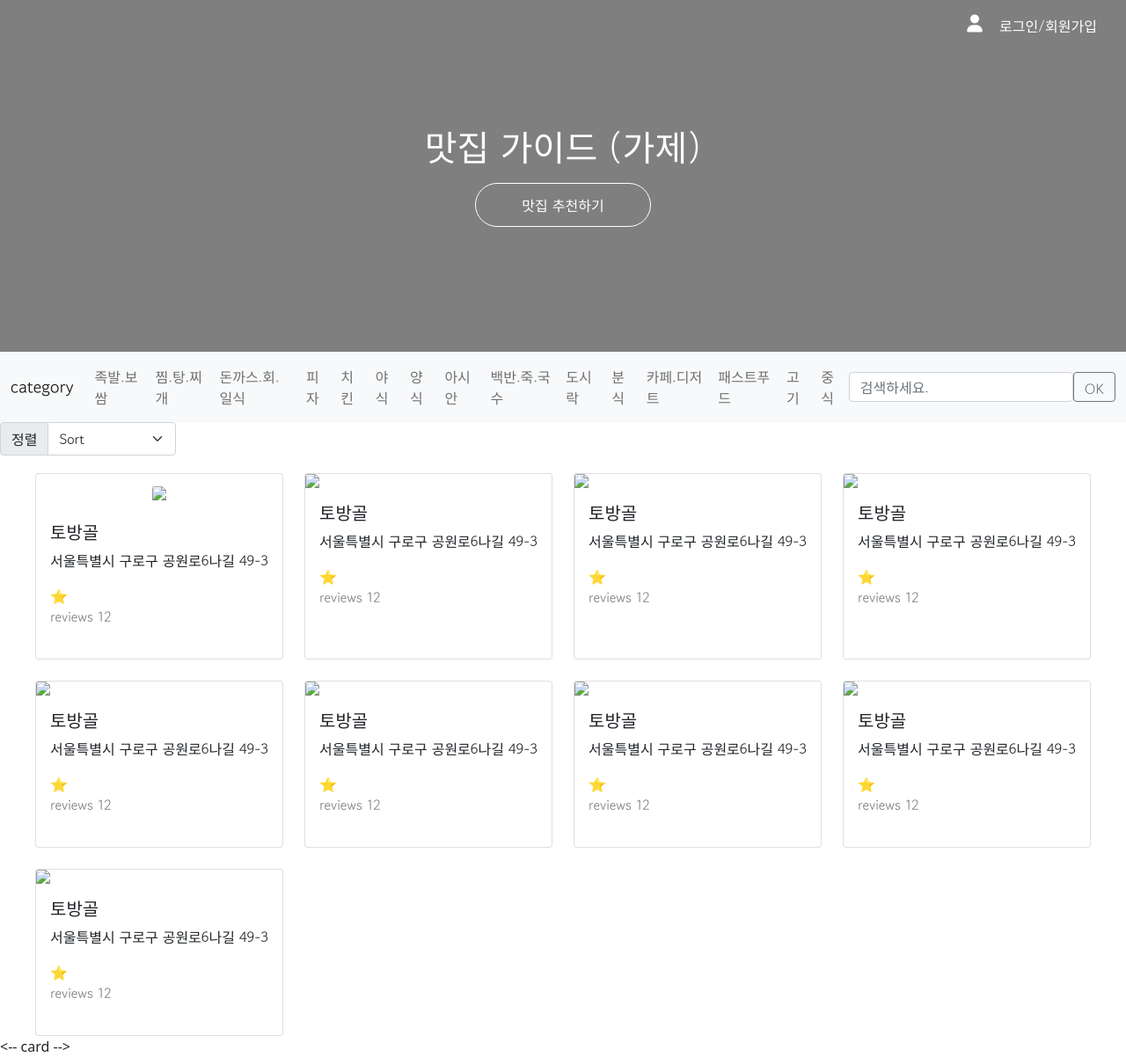
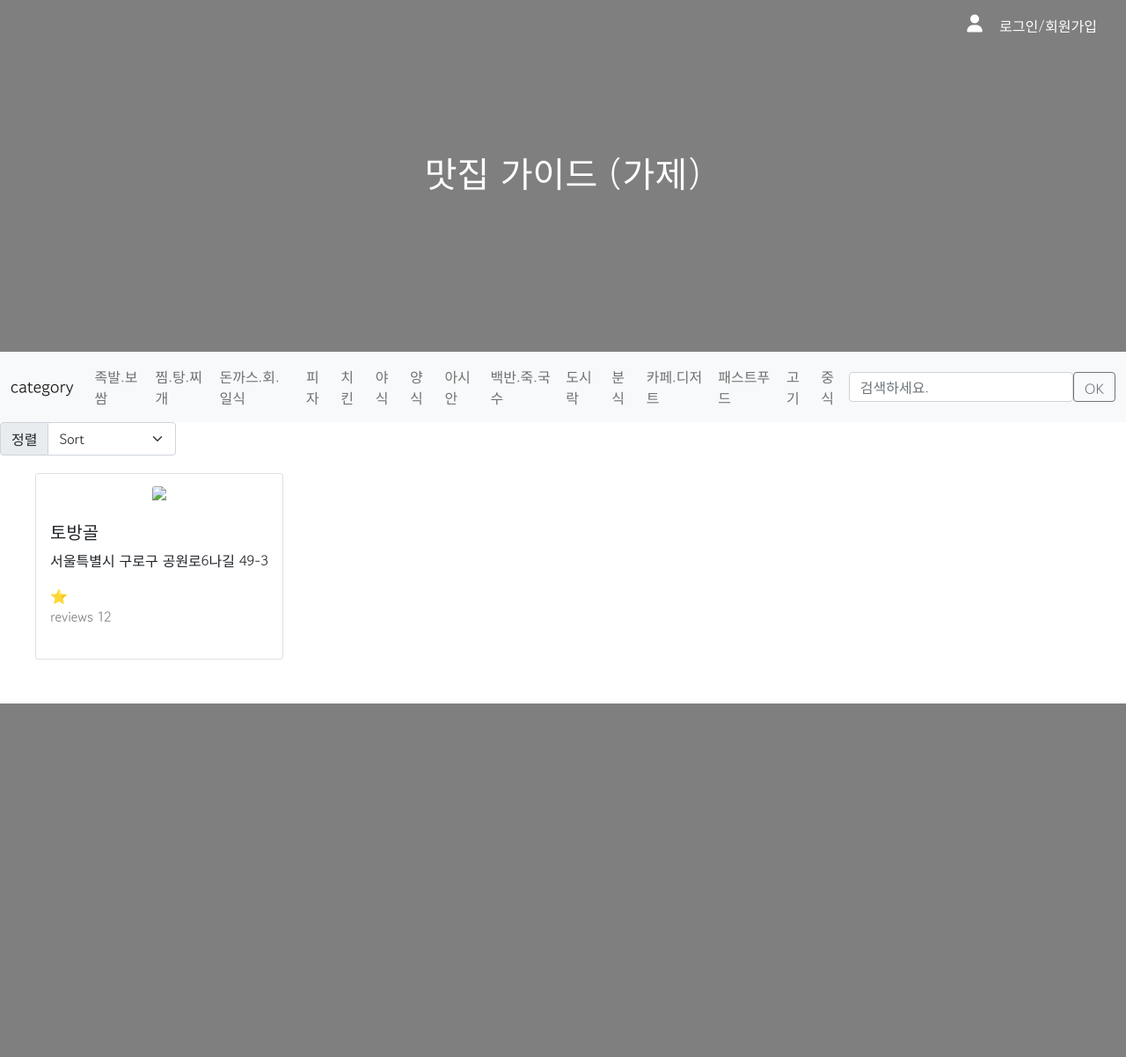
Before and after one commit to hm5938/-, a Flask app: page / in a window 1280 px wide. Shown: the whole page at 88% size. After the commit the page ends 800 px from the top, so only its background shows below. Run offline with Flask 2, Linux system fonts and the light colour scheme; some libraries are stand-ins or nearby versions.

Commit message:
1. 비회원 맛집 등록, 리뷰 등록 불가 처리 2. 카드 정렬 뼈대

```diff
--- a/app.py
+++ b/app.py
@@ -62,7 +62,7 @@ def login():
     if result is not None:
         payload = {
             'id': id_receive,
-            'exp': datetime.utcnow() + timedelta(seconds=10) # 30분 후 만료
+            'exp': datetime.utcnow() + timedelta(minutes=30) # 30분 후 만료
         }
 
         token = jwt.encode(payload, SECRET_KEY, algorithm='HS256')
@@ -80,11 +80,6 @@ def api_valid():
     try:
         payload = jwt.decode(token_receive, SECRET_KEY, algorithms=['HS256'])
 
-        # payload 안에 id가 들어있습니다. 이 id로 유저정보를 찾습니다.
-        # userinfo = db.user.find_one({'id': payload['id']}, {'_id': 0})
-
-        # 맛집 추천 코드
-
         return
     except jwt.ExpiredSignatureError:
         # 위를 실행했는데 만료시간이 지났으면 에러가 납니다.
@@ -93,5 +88,13 @@ def api_valid():
         return jsonify({'result': 'fail', 'msg': '로그인 정보가 존재하지 않습니다.'})
 
 
+@app.route('/sort_places', methods=['GET'])
+def sort_places():
+    sort_receive = request.args.get('sort_give')
+    sorted_list = list(db.places.find({},{'_id':False}).sort("sort_receive", -1))
+
+    return jsonify({'result': 'success'})
+
+
 if __name__ == '__main__':
     app.run('0.0.0.0', port=5000, debug=True)
--- a/templates/comb.html
+++ b/templates/comb.html
@@ -334,6 +330,20 @@
             alert('로그아웃!')
             window.location.href='/'
           }
+
+        function send_value(val) {
+            let selected = val
+
+            $.ajax({
+                type: "GET",
+                url: "/sort_places?sort_give=" + selected,
+                data: {},
+                success: function (response) {
+                    console.log(response)
+                }
+            });
+
+        }
     </script>
 </head>
 <body>
@@ -457,7 +467,9 @@
     </div>
 
     <h1>맛집 가이드 (가제) </h1>
-    <button onclick="open_box()">맛집 추천하기</button>
+    {% if user_info is defined %}
+        <button onclick="open_box()">맛집 추천하기</button>
+    {% endif %}
 </div>
 
 <!--카테고리 네이게이션바-->
@@ -528,14 +540,14 @@
 </div>
 <!--리뷰, 별점 정렬-->
 <div class="sort">
-    <div class="input-group mb-3" style="width : 200px;">
+    <form class="input-group mb-3" style="width : 200px;">
         <label class="input-group-text" for="inputGroupSelect01">정렬</label>
-        <select class="form-select" id="inputGroupSelect01">
+        <select onchange="send_value(this.value)" class="form-select" id="select_sort">
             <option selected>Sort</option>
-            <option value="1">리뷰👍</option>
-            <option value="2">별점👍</option>
+            <option value="reviews">리뷰👍</option>
+            <option value="stars">별점👍</option>
         </select>
-    </div>
+    </form>
 </div>
 
 <!--맛집추천-->
@@ -646,105 +735,8 @@
                 </div>
             </div>
         </div>
-        <div class="col">
-            <div class="card h-100">
-                <img src=https://search.pstatic.net/common/?src=http%3A%2F%2Fblogfiles.naver.net%2FMjAyMjA3MTBfMjY2%2FMDAxNjU3NDE1NzM5MDA1.QEY-wQMvEntxOLNxsGu6gwP-DT4mEh8XOQkYFnGCZ38g.K43AWi9kCsscBxK9995ZdVHyezDVM_cR5Ygqkuonetog.JPEG.hrin426%2FIMG_4967.jpg&type=sc960_832
-                     class="card-img-top">
-                <div class="card-body">
-                    <h5 class="card-title">토방골</h5>
-                    <p class="card-text">서울특별시 구로구 공원로6나길 49-3</p>
-                    <sapn>⭐</sapn>
-                    <span class="comment">reviews 12</span>
-                </div>
-            </div>
-        </div>
-        <div class="col">
-            <div class="card h-100">
-                <img src=https://search.pstatic.net/common/?src=http%3A%2F%2Fblogfiles.naver.net%2FMjAyMjA3MTBfMjY2%2FMDAxNjU3NDE1NzM5MDA1.QEY-wQMvEntxOLNxsGu6gwP-DT4mEh8XOQkYFnGCZ38g.K43AWi9kCsscBxK9995ZdVHyezDVM_cR5Ygqkuonetog.JPEG.hrin426%2FIMG_4967.jpg&type=sc960_832
-                     class="card-img-top">
-                <div class="card-body">
-                    <h5 class="card-title">토방골</h5>
-                    <p class="card-text">서울특별시 구로구 공원로6나길 49-3</p>
-                    <sapn>⭐</sapn>
-                    <span class="comment">reviews 12</span>
-                </div>
-            </div>
-        </div>
-        <div class="col">
-            <div class="card h-100">
-                <img src=https://search.pstatic.net/common/?src=http%3A%2F%2Fblogfiles.naver.net%2FMjAyMjA3MTBfMjY2%2FMDAxNjU3NDE1NzM5MDA1.QEY-wQMvEntxOLNxsGu6gwP-DT4mEh8XOQkYFnGCZ38g.K43AWi9kCsscBxK9995ZdVHyezDVM_cR5Ygqkuonetog.JPEG.hrin426%2FIMG_4967.jpg&type=sc960_832
-                     class="card-img-top">
-                <div class="card-body">
-                    <h5 class="card-title">토방골</h5>
-                    <p class="card-text">서울특별시 구로구 공원로6나길 49-3</p>
-                    <sapn>⭐</sapn>
-                    <span class="comment">reviews 12</span>
-                </div>
-            </div>
-        </div>
-        <div class="col">
-            <div class="card h-100">
-                <img src=https://search.pstatic.net/common/?src=http%3A%2F%2Fblogfiles.naver.net%2FMjAyMjA3MTBfMjY2%2FMDAxNjU3NDE1NzM5MDA1.QEY-wQMvEntxOLNxsGu6gwP-DT4mEh8XOQkYFnGCZ38g.K43AWi9kCsscBxK9995ZdVHyezDVM_cR5Ygqkuonetog.JPEG.hrin426%2FIMG_4967.jpg&type=sc960_832
-                     class="card-img-top">
-                <div class="card-body">
-                    <h5 class="card-title">토방골</h5>
-                    <p class="card-text">서울특별시 구로구 공원로6나길 49-3</p>
-                    <sapn>⭐</sapn>
-                    <span class="comment">reviews 12</span>
-                </div>
-            </div>
-        </div>
-        <div class="col">
-            <div class="card h-100">
-                <img src=https://search.pstatic.net/common/?src=http%3A%2F%2Fblogfiles.naver.net%2FMjAyMjA3MTBfMjY2%2FMDAxNjU3NDE1NzM5MDA1.QEY-wQMvEntxOLNxsGu6gwP-DT4mEh8XOQkYFnGCZ38g.K43AWi9kCsscBxK9995ZdVHyezDVM_cR5Ygqkuonetog.JPEG.hrin426%2FIMG_4967.jpg&type=sc960_832
-                     class="card-img-top">
-                <div class="card-body">
-                    <h5 class="card-title">토방골</h5>
-                    <p class="card-text">서울특별시 구로구 공원로6나길 49-3</p>
-                    <sapn>⭐</sapn>
-                    <span class="comment">reviews 12</span>
-                </div>
-            </div>
-        </div>
-        <div class="col">
-            <div class="card h-100">
-                <img src=https://search.pstatic.net/common/?src=http%3A%2F%2Fblogfiles.naver.net%2FMjAyMjA3MTBfMjY2%2FMDAxNjU3NDE1NzM5MDA1.QEY-wQMvEntxOLNxsGu6gwP-DT4mEh8XOQkYFnGCZ38g.K43AWi9kCsscBxK9995ZdVHyezDVM_cR5Ygqkuonetog.JPEG.hrin426%2FIMG_4967.jpg&type=sc960_832
-                     class="card-img-top">
-                <div class="card-body">
-                    <h5 class="card-title">토방골</h5>
-                    <p class="card-text">서울특별시 구로구 공원로6나길 49-3</p>
-                    <sapn>⭐</sapn>
-                    <span class="comment">reviews 12</span>
-                </div>
-            </div>
-        </div>
-        <div class="col">
-            <div class="card h-100">
-                <img src=https://search.pstatic.net/common/?src=http%3A%2F%2Fblogfiles.naver.net%2FMjAyMjA3MTBfMjY2%2FMDAxNjU3NDE1NzM5MDA1.QEY-wQMvEntxOLNxsGu6gwP-DT4mEh8XOQkYFnGCZ38g.K43AWi9kCsscBxK9995ZdVHyezDVM_cR5Ygqkuonetog.JPEG.hrin426%2FIMG_4967.jpg&type=sc960_832
-                     class="card-img-top">
-                <div class="card-body">
-                    <h5 class="card-title">토방골</h5>
-                    <p class="card-text">서울특별시 구로구 공원로6나길 49-3</p>
-                    <sapn>⭐</sapn>
-                    <span class="comment">reviews 12</span>
-                </div>
-            </div>
-        </div>
-        <div class="col">
-            <div class="card h-100">
-                <img src=https://search.pstatic.net/common/?src=http%3A%2F%2Fblogfiles.naver.net%2FMjAyMjA3MTBfMjY2%2FMDAxNjU3NDE1NzM5MDA1.QEY-wQMvEntxOLNxsGu6gwP-DT4mEh8XOQkYFnGCZ38g.K43AWi9kCsscBxK9995ZdVHyezDVM_cR5Ygqkuonetog.JPEG.hrin426%2FIMG_4967.jpg&type=sc960_832
-                     class="card-img-top">
-                <div class="card-body">
-                    <h5 class="card-title">토방골</h5>
-                    <p class="card-text">서울특별시 구로구 공원로6나길 49-3</p>
-                    <sapn>⭐</sapn>
-                    <span class="comment">reviews 12</span>
-                </div>
-            </div>
-        </div>
+    {% endfor %}
+</div>
 
-    </div>
-</div>
-<-- card -->
 </body>
 </html>
```
Also changed, not shown: other parts of templates/comb.html (+77 -4 lines).
